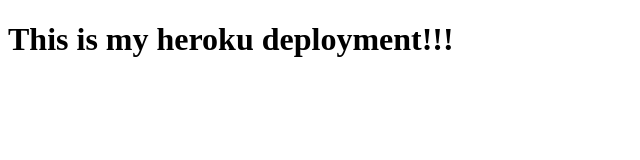
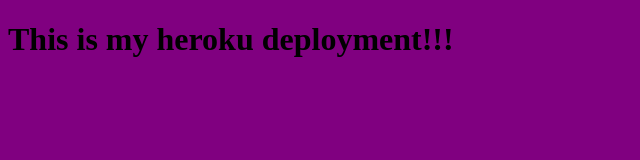
Before and after one commit to bpagani32/lab-deploy, a website: page index.html in a window 1280 px wide. Shown: the whole page, without its empty margins (0-640 px from the left). Drawn offline with Linux system fonts and the light colour scheme.

Commit message:
please work

```diff
--- a/index.html
+++ b/index.html
@@ -5,6 +5,8 @@
   <meta http-equiv="X-UA-Compatible" content="IE=edge">
   <meta name="viewport" content="width=device-width, initial-scale=1.0">
   <title>Heroku Test</title>
+  <link rel="stylesheet" href="styles.css" >
+  <link rel="stylesheet" href="/css">
 </head>
 <body>
   <h1>This is my heroku deployment!!!</h1>
```
